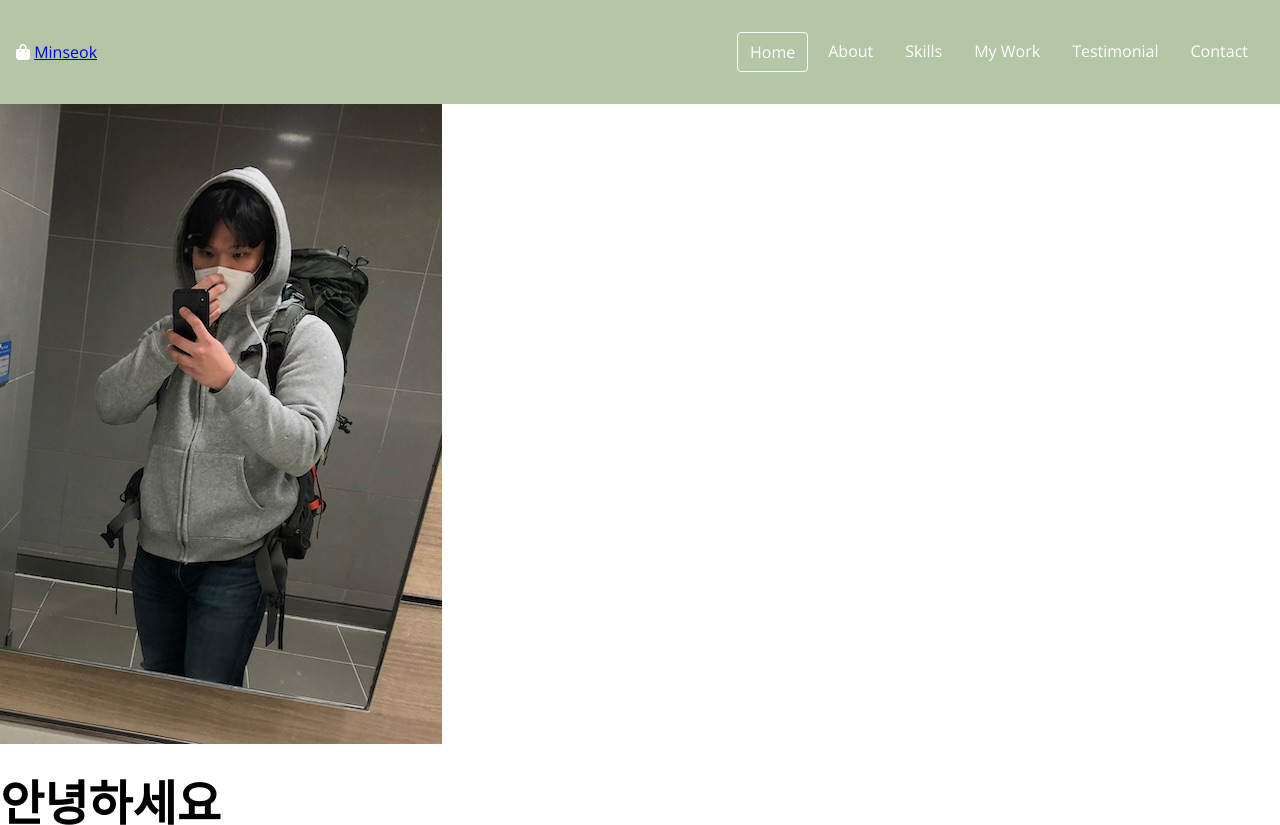
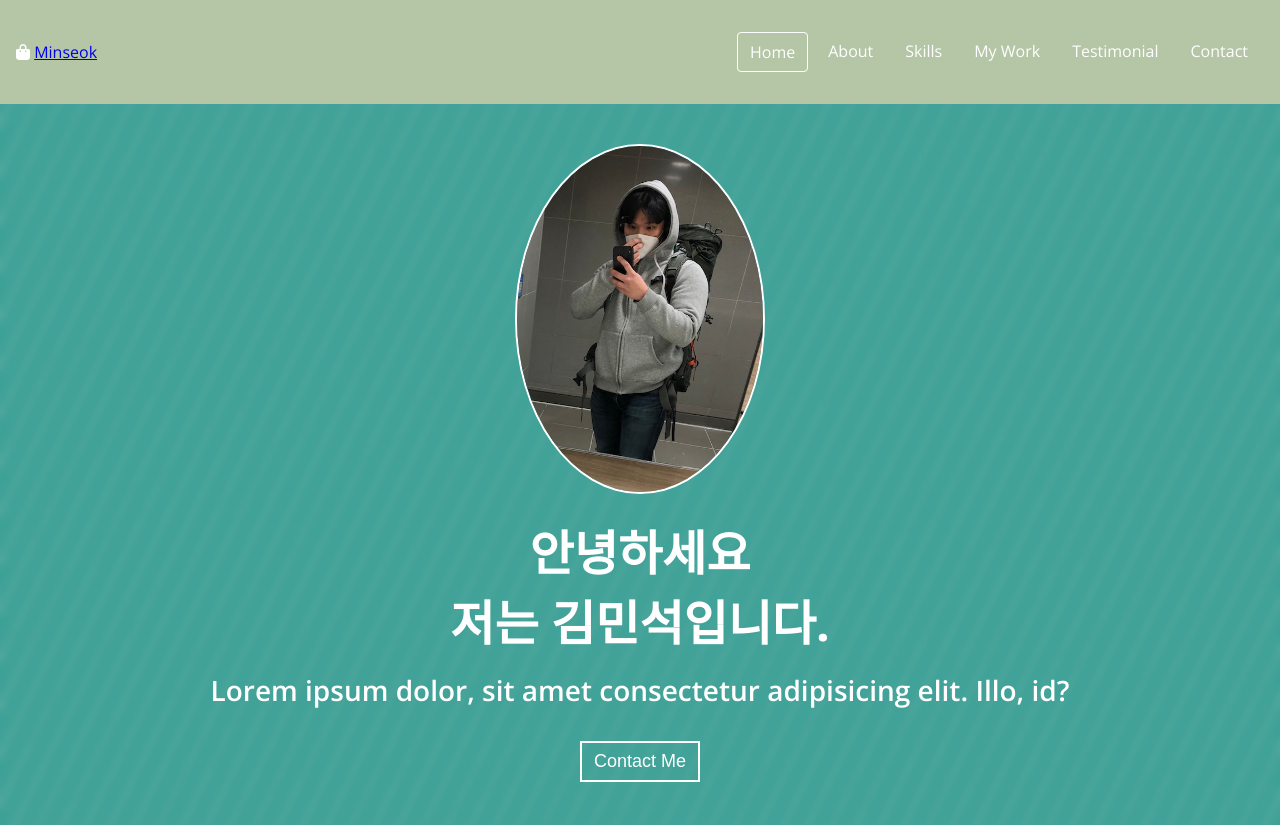
Before and after one commit to vagabondms/portfolio, a plain HTML site: page src/index.html in a window 1280 px wide. Shown: the top 825 px of the page. Drawn offline with nearby package versions, Linux system fonts and the light colour scheme; files whose address does not match are found by name.

Commit message:
css home

```diff
--- a/src/index.html
+++ b/src/index.html
@@ -40,6 +40,7 @@
     class/>
     <h1 class="home__title">안녕하세요<br/>저는 김민석입니다.</h1>
     <h2 class="home__description">Lorem ipsum dolor, sit amet consectetur adipisicing elit. Illo, id?</h2>
+    <button class="home__contact">Contact Me</button>
   </section>
   <section id="aboutMe">
       <h1>About ME</h1>
--- a/src/style.css
+++ b/src/style.css
@@ -39,6 +39,12 @@
 ul {
   list-style: none;
   padding-left: 0;
+}
+button {
+  background-color: transparent;
+  cursor: pointer;
+  border: none;
+  outline: none;
 }
 body {
   margin: 0;
@@ -105,3 +111,30 @@ p {
     background-color : var(--color-green);
 
 }
+
+/* Home */
+#home {
+  background: center/cover no-repeat url('images/background.png') ;
+  padding: 40px;
+  text-align: center;
+  position: relative;
+}
+
+.home__avatar {
+  width: 250px;
+  height: 350px;
+  border-radius: 50%;
+  border: 2px solid var(--color-white)
+}
+.home__title,
+.home__description {
+  color : var(--color-white)
+}
+.home__contact{
+  font-size: var(--font-regular);
+  font-weight: var(--font-small);
+  margin: 24px;
+  padding: 8px 12px;
+  border: 2px solid var(--color-white);
+  color: var(--color-white);
+}
```
